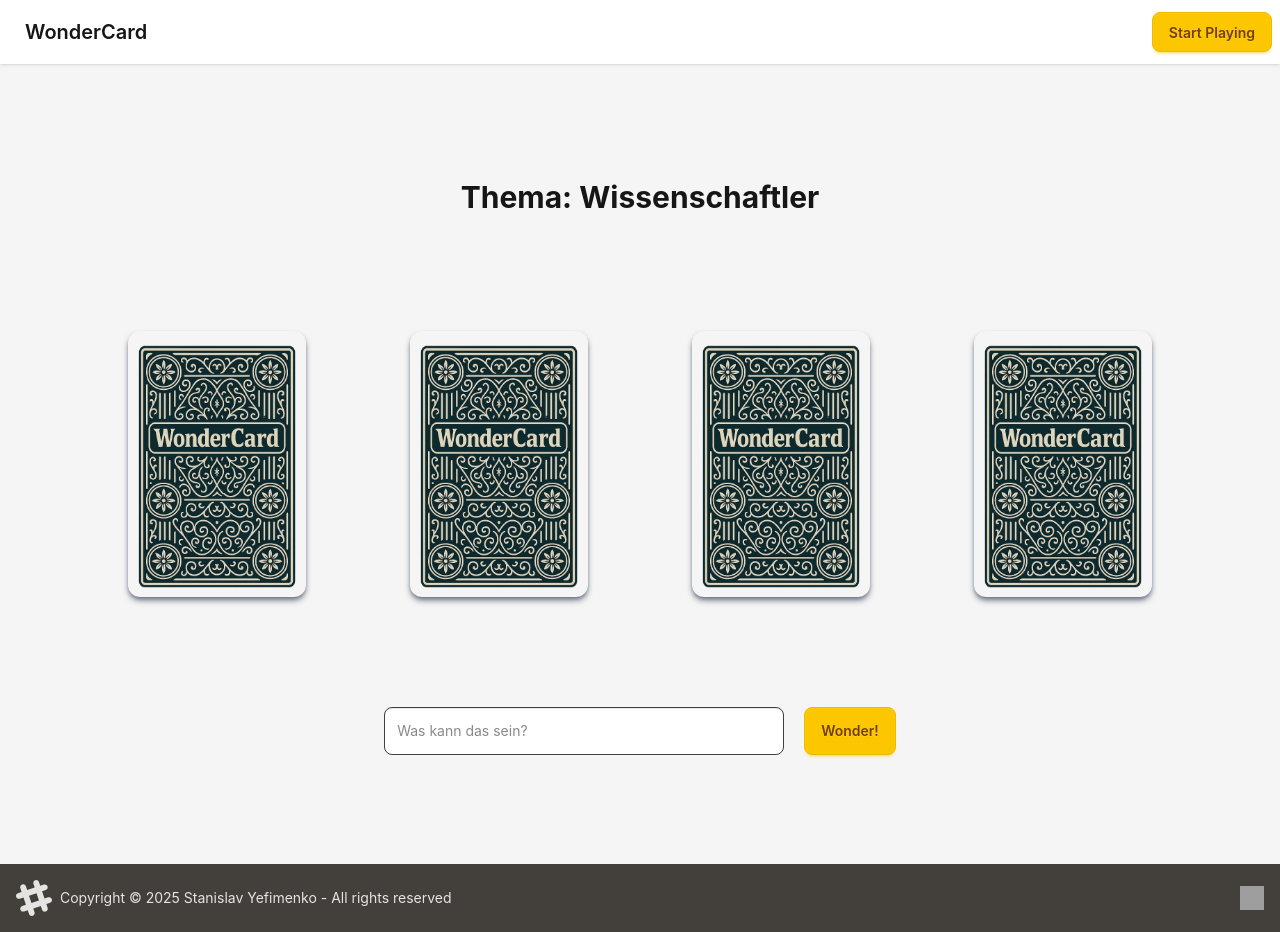
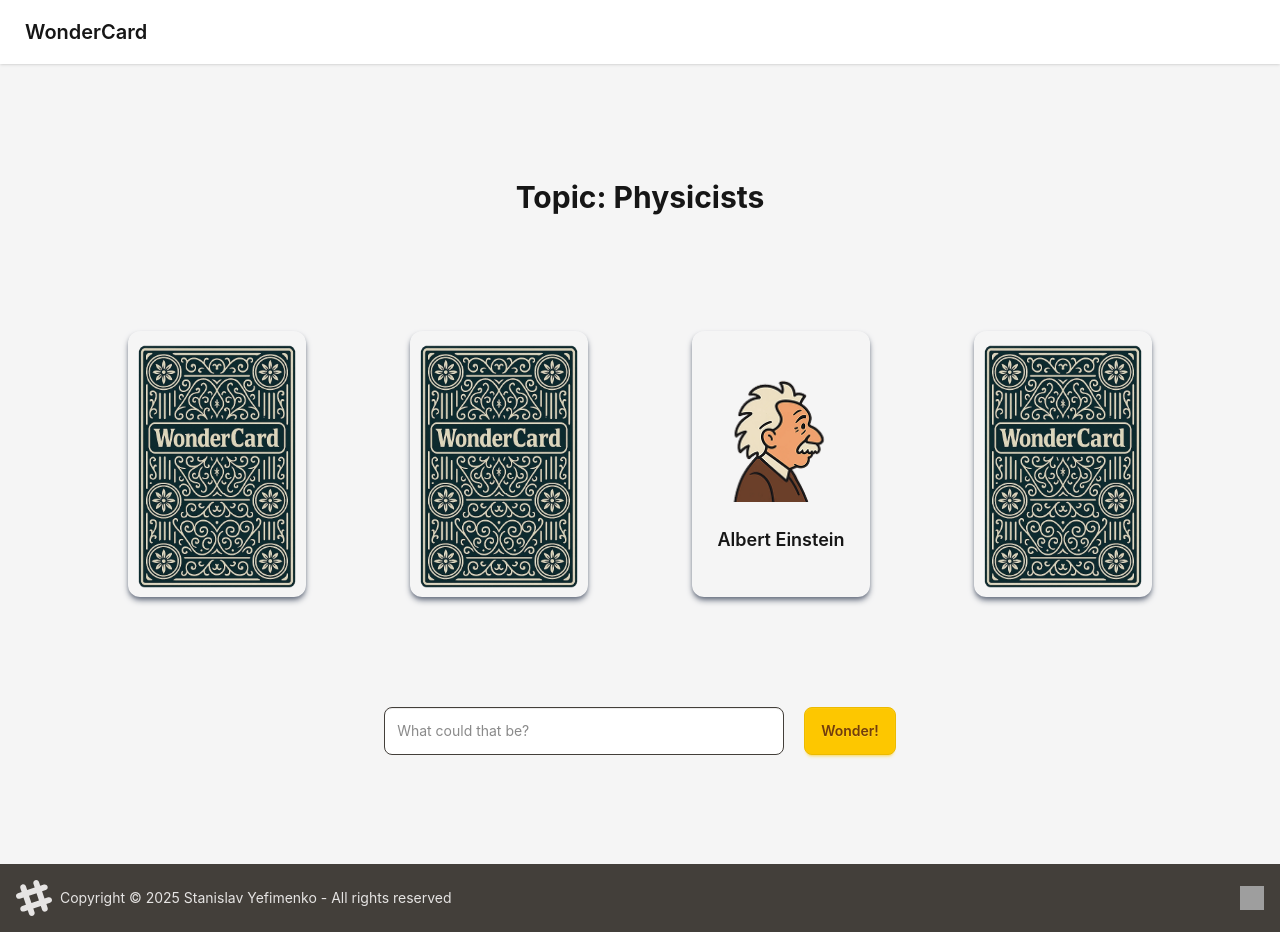
Before and after one commit to headlock7725/WonderCard, a React (Vite) app: page /play in a window 1280 px wide. Built offline with nearby package versions, Linux system fonts and the light colour scheme; grey boxes are pictures that could not be loaded.

Commit message:
changes cards for dynamic content, addds content configuration

```diff
--- a/src/components/Card.tsx
+++ b/src/components/Card.tsx
@@ -1,10 +1,31 @@
+
+function ActiveCard() {
+  return (
+    <div className="flex h-full w-full flex-col justify-center items-center gap-6">
+      <img src="img/sets/physicists/Einstein.png" className="aspect-square max-w-32" />
+      <p className="text-lg leading-7 font-semibold">Albert Einstein</p>
+    </div>
+  );
+}
 
 
-function Card() {
+function InactiveCard() {
   return (
-    //TODO: add content display with params
+    <img src="img/playing-card.webp" alt="Playing Card" className="w-full h-full object-center" />
+  );
+}
+
+function Card({ isActive = false }) {
+  let content = null;
+  if (isActive) {
+    content = <ActiveCard />
+  } else {
+    content = <InactiveCard />
+  }
+
+  return (
     <div className="shadow-gray-500 shadow-md white aspect-[24/36] rounded-xl max-w-64">
-      <img src="img/playing-card.webp" alt="Playing Card" className="w-full h-full object-center" />
+      {content}
     </div>
   );
 }
--- a/src/components/Header.tsx
+++ b/src/components/Header.tsx
@@ -3,9 +3,6 @@ function Header() {
     <div className="navbar bg-base-100 shadow-sm">
       <div className="flex-1">
         <a className="btn btn-ghost text-xl">WonderCard</a>
-      </div>
-      <div className="flex-none">
-        <a className="btn btn-flex btn-primary">Start Playing</a>
       </div>
     </div>
   );
--- /dev/null
+++ b/src/config/content.json
@@ -0,0 +1,37 @@
+{
+  "topics": [
+    {
+      "title": "Physicists",
+      "cards": [
+        {
+          "title": "Albert Einstein",
+          "description": "Theoretical physicist known for the theory of relativity.",
+          "image": "img/sets/physicists/einstein.png",
+          "link": "https://en.wikipedia.org/wiki/Albert_Einstein",
+          "shown": false
+        },
+        {
+          "title": "Marie Curie",
+          "description": "Pioneering physicist and chemist who conducted research on radioactivity.",
+          "image": "img/sets/physicists/curie.jpg",
+          "link": "https://en.wikipedia.org/wiki/Marie_Curie",
+          "shown": true
+        },
+        {
+          "title": "Isaac Newton",
+          "description": "Mathematician, physicist, astronomer, and author who is widely recognized as one of the most influential scientists of all time.",
+          "image": "img/sets/physicists/newton.jpg",
+          "link": "https://en.wikipedia.org/wiki/Isaac_Newton",
+          "shown": true
+        },
+        {
+          "title": "Niels Bohr",
+          "description": "Physicist who made foundational contributions to understanding atomic structure and quantum theory.",
+          "image": "img/sets/physicists/bohr.jpg",
+          "link": "https://en.wikipedia.org/wiki/Niels_Bohr",
+          "shown": true
+        }
+      ]
+    }
+  ]
+}
--- a/src/pages/Game.tsx
+++ b/src/pages/Game.tsx
@@ -7,19 +7,19 @@ function Game() {
     < div className="grid grid-cols-3 grid-rows-3 h-full w-full bg-base-200" >
       <div className="topic col-start-2 justify-self-center self-center">
         <h3 className="text-3xl leading-9 font-bold">
-          Thema: Wissenschaftler
+          Topic: Physicists
         </h3>
       </div>
 
       <div className="cardContainer col-span-3 row-start-2 justify-self-center flex max-w-4/5 h-full gap-x-14 justify-between">
         <Card />
         <Card />
-        <Card />
+        <Card isActive={true} />
         <Card />
       </div>
 
       <div className="resultInputs flex flex-row gap-x-5 conte col-start-2 row-start-3 justify-self-center self-center">
-        <input type="text" placeholder="Was kann das sein?" className="input input-neutral h-12 w-100" />
+        <input type="text" placeholder="What could that be?" className="input input-neutral h-12 w-100" />
         <a className="btn btn-flex btn-primary h-12">Wonder!</a>
       </div>
     </div >
--- a/src/pages/Landing.tsx
+++ b/src/pages/Landing.tsx
@@ -11,7 +11,9 @@ function Landing() {
           <p className="py-6">
             Unleash your inner detective and dive into a world of mystery and wordplay! In WonderCard, your mission is to crack the hidden category and uncover the secret words!
           </p>
-          <button className="btn btn-primary">Start Playing</button>
+          <a href="/play">
+            <button className="btn btn-primary">Start Playing</button>
+          </a>
         </div>
       </div>
     </div>
```
Also changed, not shown: public/img/sets/physicists/einstein.png (added).
